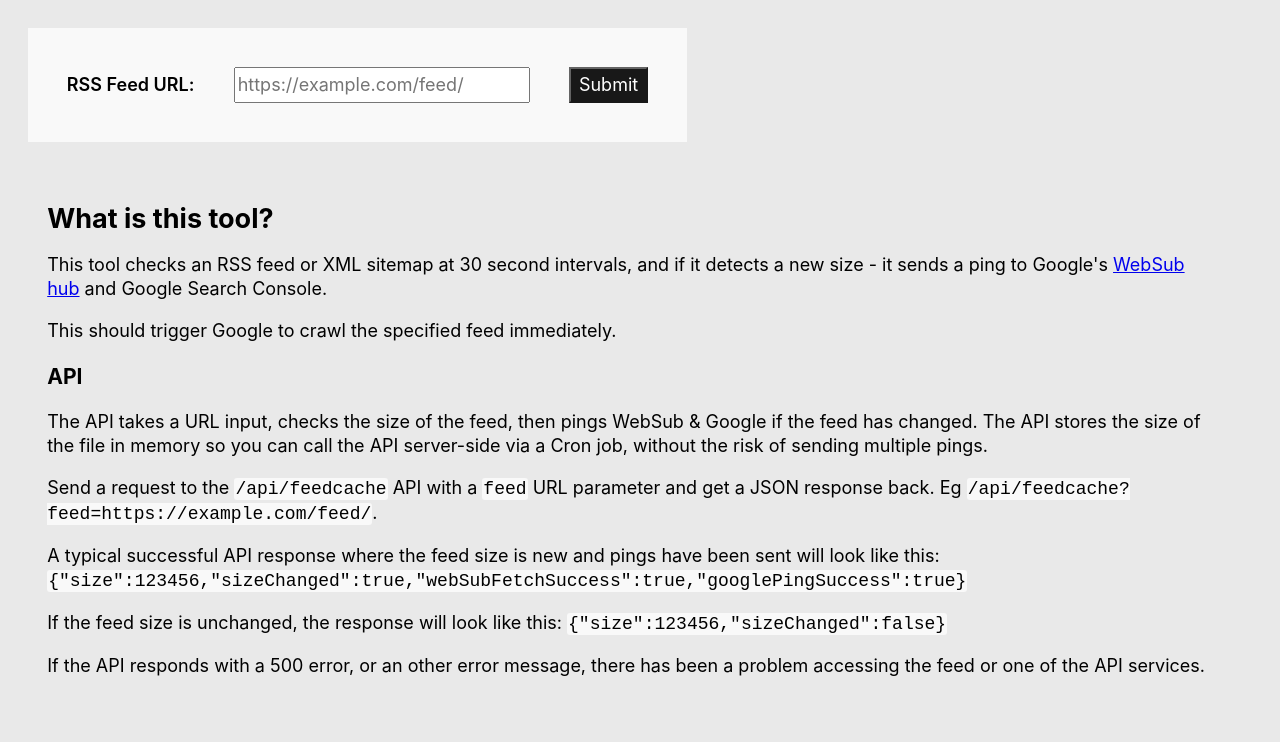
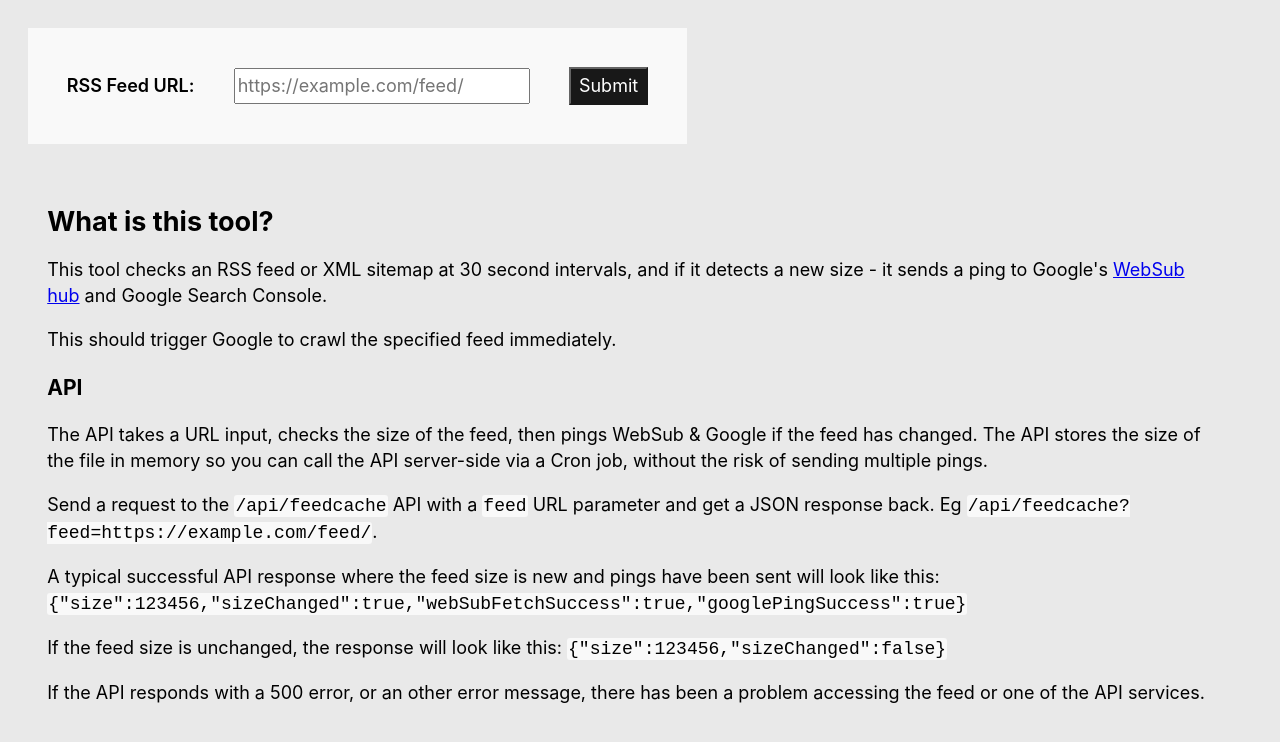
Before and after one commit to colinmcdermott/feedchecker-api, a Next.js app: page / in a window 1280 px wide. Shown: the top 742 px of the page. Built offline with nearby package versions, Linux system fonts and the light colour scheme.

Commit message:
Update globals.css

```diff
--- a/styles/globals.css
+++ b/styles/globals.css
@@ -8,8 +8,8 @@ html,body,main {
   --lightBackground:#F9F9F9;
 }
 body {background-color:#e9e9e9;}
-body, input, label {
-  font: 400 normal 18px/24px -apple-system,BlinkMacSystemFont,Segoe UI,Roboto,Oxygen,sans-serif;
+body, input, label, p {
+  font: 400 normal 18px/26px -apple-system,BlinkMacSystemFont,Segoe UI,Roboto,Oxygen,sans-serif;
 }
 main {
   display: flex;
```
